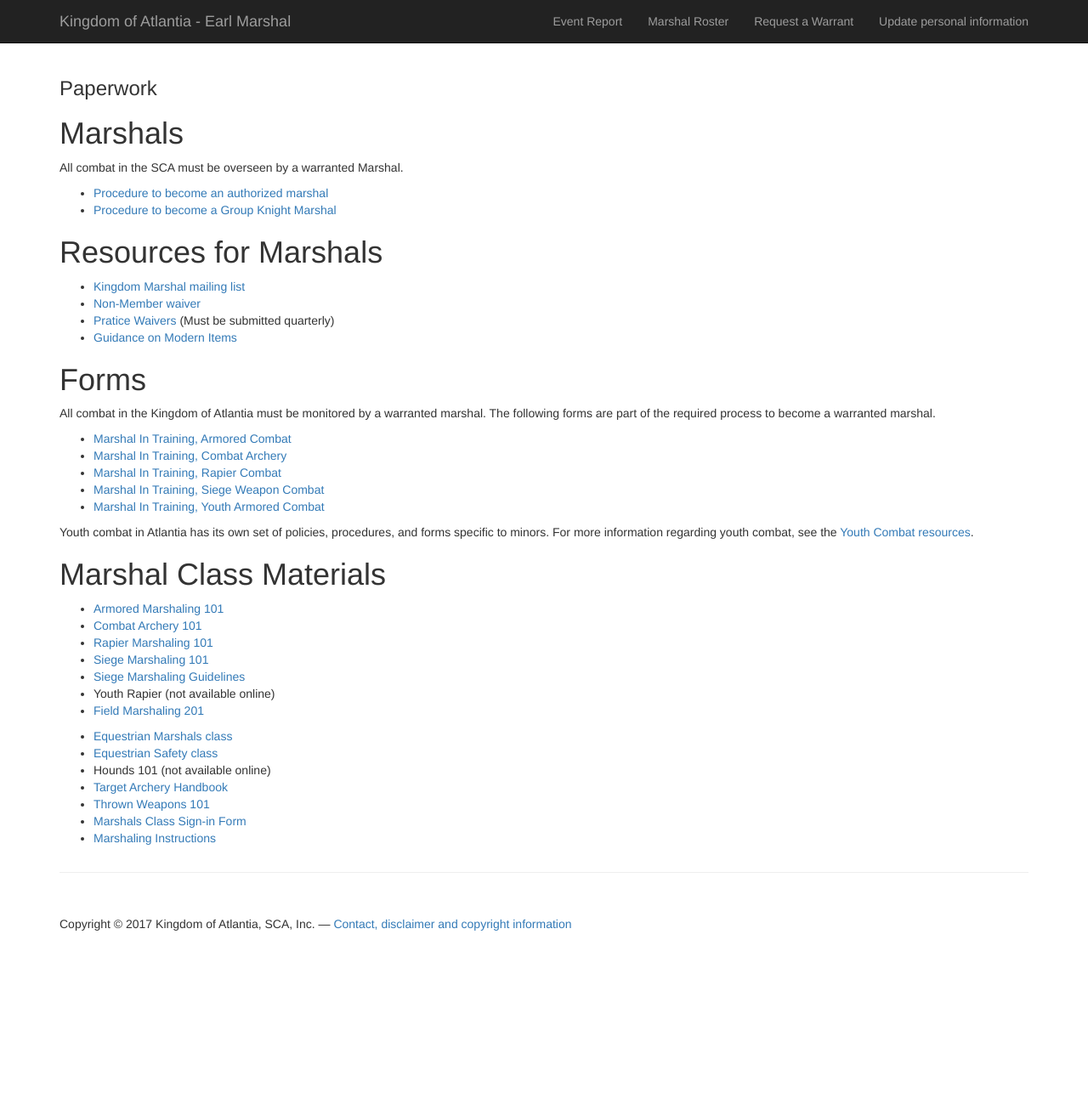
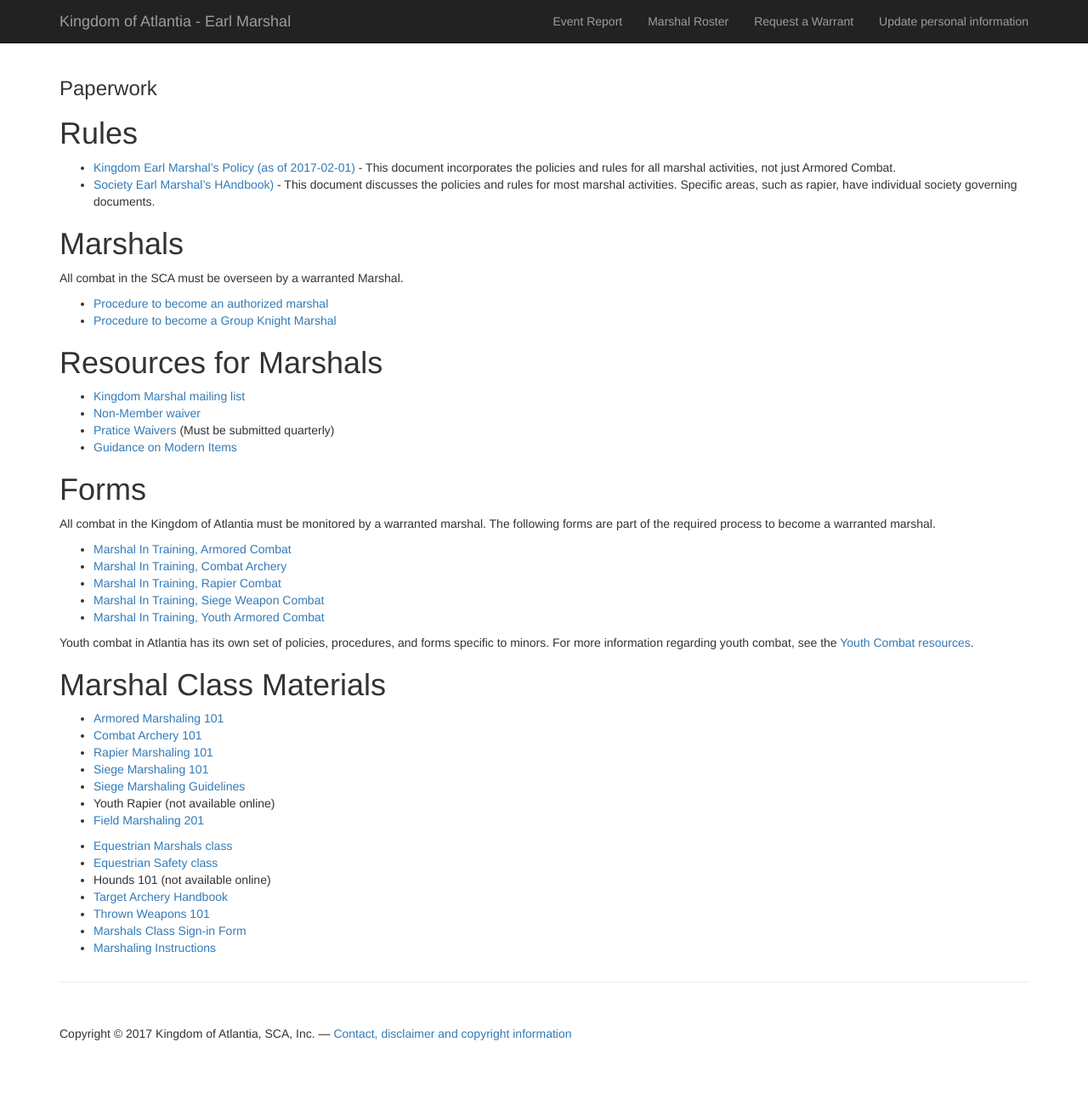
Before and after one commit to academie-de-espee/earl-marshal, a Jekyll site: the page built from paperwork.md, in a window 1280 px wide. Shown: the whole page at 85% size. Built offline with Jekyll 4.4.1, drawn with Linux system fonts in a browser that asks for light colours; before the commit the page ends 1157 px from its top, so only the background shows below that.

Commit message:
new changes per Vlad

```diff
--- a/paperwork.md
+++ b/paperwork.md
@@ -2,6 +2,10 @@
 title: Paperwork
 layout: default
 ---
+
+# Rules
+* [Kingdom Earl Marshal's Policy (as of 2017-02-01)](/documents/Earl-Marshal-policy-2017-02-01.pdf) - This document incorporates the policies and rules for all marshal activities, not just Armored Combat.
+* [Society Earl Marshal's HAndbook)](http://www.sca.org/officers/marshal/docs/marshal_handbook.pdf) - This document discusses the policies and rules for most marshal activities.  Specific areas, such as rapier, have individual society governing documents.
 
 # Marshals
 All combat in the SCA must be overseen by a warranted Marshal.
```
Also changed, not shown: 1 other file.
